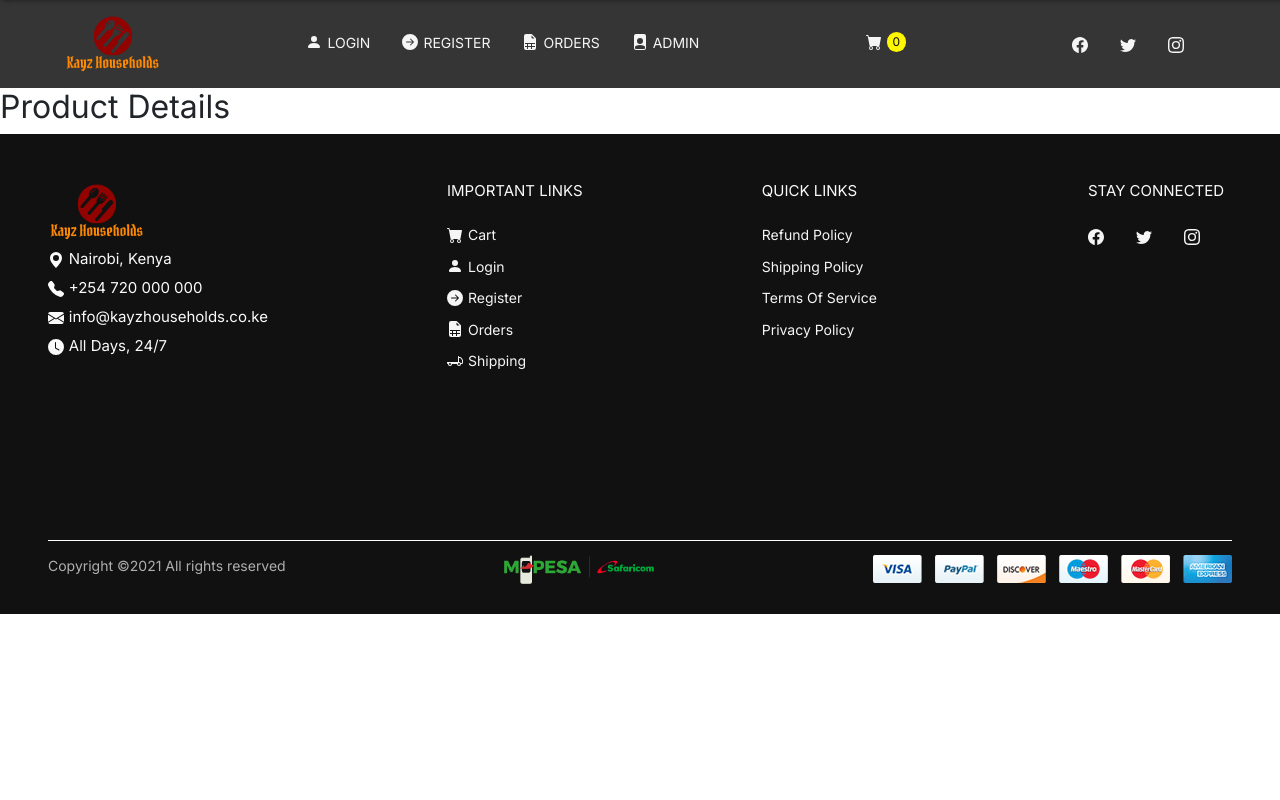
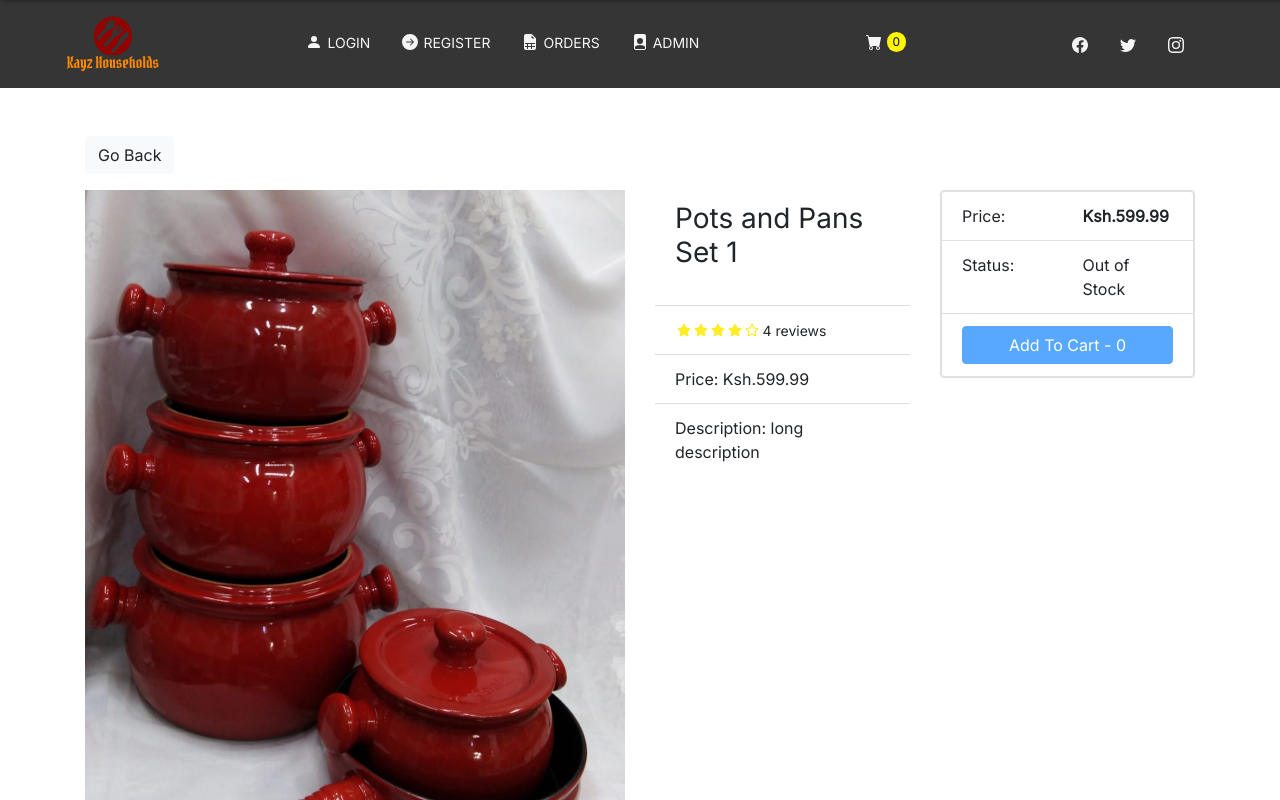
Before and after one commit to chaoocharles/kayz-households, a React (Create React App) app: page /product/1 in a window 1280 px wide. Shown: the top 800 px of the page. Built offline with nearby package versions, Linux system fonts and the light colour scheme.

Commit message:
product details page

```diff
--- a/package.json
+++ b/package.json
@@ -7,15 +7,18 @@
     "@testing-library/jest-dom": "^5.11.9",
     "@testing-library/react": "^11.2.5",
     "@testing-library/user-event": "^12.8.3",
+    "bootstrap": "^4.6.0",
     "bootstrap-css-only": "^4.4.1",
     "formik": "^2.2.6",
     "framer-motion": "^4.0.3",
     "mdbreact": "^5.0.1",
     "react": "^17.0.1",
+    "react-bootstrap": "^1.5.2",
     "react-dom": "^17.0.1",
     "react-file-base64": "^1.0.3",
     "react-icons": "^4.2.0",
     "react-redux": "^7.2.2",
+    "react-router-bootstrap": "^0.25.0",
     "react-router-dom": "^5.2.0",
     "react-scripts": "4.0.3",
     "react-toastify": "^7.0.3",
--- a/src/components/products/Product.jsx
+++ b/src/components/products/Product.jsx
@@ -11,11 +11,11 @@ const Product = ({ product }) => {
   return (
     <>
       <div className="product">
-        <Link to={`/product/${product.id}`}>
+        <Link onClick={() => window.scrollTo(0, 0)} to={`/product/${product.id}`}>
           <img src={product.image} alt="" />
         </Link>
         <p className="product-desc">{product.summary}</p>
-        <Link to={`/product/${product.id}`}>
+        <Link onClick={() => window.scrollTo(0, 0)} to={`/product/${product.id}`}>
           <p className="product-name">{product.title}</p>
         </Link>
         <Rating value={product.rating} text={`${product.numReviews} reviews`} />
--- a/src/components/products/ProductDetails.jsx
+++ b/src/components/products/ProductDetails.jsx
@@ -1,10 +1,84 @@
 import React from "react";
+import { Link } from "react-router-dom";
+import {
+  Container,
+  Row,
+  Col,
+  Image,
+  ListGroup,
+  Card,
+  Button,
+} from "react-bootstrap";
+import Rating from "../common/Rating";
+import { addToCart } from "../../store/slices/productsSlice";
+import { useSelector, useDispatch } from "react-redux";
 
-const ProductDetails = () => {
+const ProductDetails = ({ match }) => {
+  const dispatch = useDispatch();
+
+  const products = useSelector((state) => state.products.productItems);
+  const product = products.find((product) => product.id == match.params.id);
+
   return (
-    <>
-      <h2>Product Details</h2>
-    </>
+    <div className="custom-container">
+      <Container>
+        <Link className="btn btn-light my-3" to="/">
+          Go Back
+        </Link>
+        <Row>
+          <Col md={6}>
+            <Image src={product.image} alt={product.title} fluid />
+          </Col>
+          <Col md={3}>
+            <ListGroup variant="flush">
+              <ListGroup.Item>
+                <h3>{product.title}</h3>
+              </ListGroup.Item>
+              <ListGroup.Item>
+                <Rating
+                  value={product.rating}
+                  text={`${product.numReviews} reviews`}
+                />
+              </ListGroup.Item>
+              <ListGroup.Item>Price: Ksh.{product.price}</ListGroup.Item>
+              <ListGroup.Item>Description: {product.desc}</ListGroup.Item>
+            </ListGroup>
+          </Col>
+          <Col md={3}>
+            <Card>
+              <ListGroup varinat="flush">
+                <ListGroup.Item>
+                  <Row>
+                    <Col>Price:</Col>
+                    <Col>
+                      <strong>Ksh.{product.price}</strong>
+                    </Col>
+                  </Row>
+                </ListGroup.Item>
+                <ListGroup.Item>
+                  <Row>
+                    <Col>Status:</Col>
+                    <Col>
+                      {product.countInStock > 0 ? "In Stock" : "Out of Stock"}
+                    </Col>
+                  </Row>
+                </ListGroup.Item>
+                <ListGroup.Item>
+                  <Button
+                    className="btn-block"
+                    type="button"
+                    onClick={() => dispatch(addToCart(product))}
+                    disabled={product.countInStock === 0}
+                  >
+                    Add To Cart - <span>{product.cartQuantity}</span>
+                  </Button>
+                </ListGroup.Item>
+              </ListGroup>
+            </Card>
+          </Col>
+        </Row>
+      </Container>
+    </div>
   );
 };
 
--- a/src/components/products/ProductItems.js
+++ b/src/components/products/ProductItems.js
@@ -23,7 +23,7 @@ const ProductItems = [
     summary: "Black",
     desc: "long description",
     price: 499.99,
-    countInStock: 0,
+    countInStock: 4,
     rating: 4.5,
     numReviews: 4,
     image: cups,
--- a/src/components/products/Products.css
+++ b/src/components/products/Products.css
@@ -1,3 +1,6 @@
+.custom-container{
+  padding: 2rem 0;
+}
 .products-container {
   width: 90vw;
   margin: auto;
```
Also changed, not shown: 1 other file (tests, documents, lock files or other folders).
